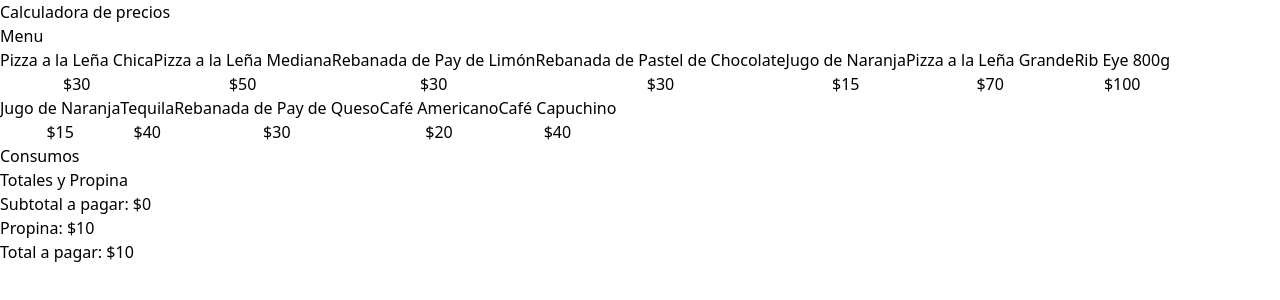
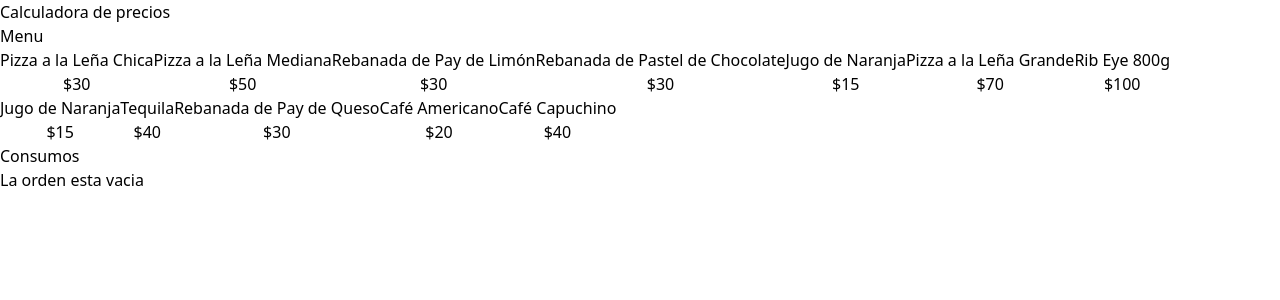
Before and after one commit to DanielaCode/03-tip-calculator, a React (Vite) app: page / in a window 1280 px wide. Shown: the top 300 px of the page. Built offline with nearby package versions, Linux system fonts and the light colour scheme.

Commit message:
Adding the tip component and calculating the totals of the order

```diff
--- a/src/App.tsx
+++ b/src/App.tsx
@@ -2,26 +2,38 @@ import useOrder from "./Hooks/useOrder";
 import MenuItem from "./components/MenuItem";
 import OrderContent from "./components/OrderContent";
 import OrderTotals from "./components/OrderTotals";
-import {menuItems} from "./data/db";
+import TipForm from "./components/TipForm";
+import { menuItems } from "./data/db";
 
 function App() {
-  const {addItem,removeItem,order} = useOrder();
+  const { addItem, removeItem, order, tip, setTip, placeOrder } = useOrder();
   return (
     <>
       <header className="bg-sky-400 py-5">
-        <h1 className="text-center text-3xl font-black">Calculadora de precios</h1>
+        <h1 className="text-center text-3xl font-black">
+          Calculadora de precios
+        </h1>
       </header>
       <main className="max-w-7xl mx-auto py-20 grid md:grid-cols-2">
         <div className="px-5">
           <h2 className="text-3xl font-black py-4">Menu</h2>
           <div className="space-y-3">
-            {menuItems.map((e)=><MenuItem key={e.id} item={e} addItem = {addItem}/>)}
+            {menuItems.map((e) => (
+              <MenuItem key={e.id} item={e} addItem={addItem} />
+            ))}
           </div>
         </div>
-        <div className="border-dashed border-2 border-sky-400 px-5 rounded-md">
+        <div className="border-dashed border-2 border-sky-400 px-5 rounded-md space-y-10">
           <h2 className="text-3xl font-black py-4">Consumos</h2>
-          <OrderContent order={order} removeItem={removeItem}/>
-          <OrderTotals order={order}/>
+          {order.length > 0 ? (
+            <>
+              <OrderContent order={order} removeItem={removeItem} />
+              <TipForm setTip={setTip} />
+              <OrderTotals order={order} tip={tip} placeOrder={placeOrder} />
+            </>
+          ) : (
+            <p className="text-center">La orden esta vacia</p>
+          )}
         </div>
       </main>
     </>
--- a/src/Hooks/useOrder.ts
+++ b/src/Hooks/useOrder.ts
@@ -3,7 +3,7 @@ import type { MenuItem, OrderItem } from "../types";
 
 function useOrder() {
   const [order, setOrder] = useState<OrderItem[]>([]);
-
+  const [tip, setTip] = useState(0);
   function addItem(item: MenuItem) {
     //check if the item exist in the state
     const itemExist = order.find((e) => e.id === item.id);
@@ -24,10 +24,18 @@ function useOrder() {
     setOrder(updatedOrder);
   }
 
+  function placeOrder(){
+    setOrder([]);
+    setTip(0);
+  }
+
   return {
     order,
+    tip,
+    setTip,
     addItem,
     removeItem,
+    placeOrder
   };
 }
 
--- a/src/components/OrderContent.tsx
+++ b/src/components/OrderContent.tsx
@@ -6,7 +6,7 @@ type OrderContentProps = {
 };
 function OrderContent({ order, removeItem }: OrderContentProps) {
   return (
-    <>
+    <div>
       {order.map((e) => (
         <div key={e.id} className="flex justify-between items-center my-4">
           <div>
@@ -22,7 +22,7 @@ function OrderContent({ order, removeItem }: OrderContentProps) {
           </button>
         </div>
       ))}
-    </>
+    </div>
   );
 }
 
--- a/src/components/OrderTotals.tsx
+++ b/src/components/OrderTotals.tsx
@@ -3,20 +3,30 @@ import type { OrderItem } from "../types"
 
 type OrderTotalsProps={
     order:OrderItem[]
+    tip:number
+    placeOrder:()=>void
 }
 
-function OrderTotals({order}:OrderTotalsProps) {
-    const totalOrer = useMemo(()=>order.reduce((total,e)=>total+(e.price*e.quantity),0),[order]);
-
+function OrderTotals({order, tip, placeOrder}:OrderTotalsProps) {
+    const totalOrder = useMemo(()=>order.reduce((total,e)=>total+(e.price*e.quantity),0),[order]);
+    const totalProp = useMemo(()=>tip*totalOrder,[tip,order]);
+    const total = useMemo(()=>totalOrder+totalProp,[order,tip]);
   return (
-    <>
+    <div>
         <h3 className="font-black text-2xl">Totales y Propina</h3>
-        <div className="my-4">
-            <p>Subtotal a pagar: <span className="font-black">${totalOrer}</span></p>
-            <p>Propina: <span className="font-black">$10</span></p>
-            <p>Total a pagar: <span className="font-black">$10</span></p>
+        <div>
+            <p>Subtotal a pagar: <span className="font-black">${totalOrder}</span></p>
+            <p>Propina: <span className="font-black">${totalProp}</span></p>
+            <p>Total a pagar: <span className="font-black">${total}</span></p>
         </div>
-    </>
+        <button
+            className="w-full bg-black text-white font-black p-4 mt-4 disabled:opacity-10"
+            disabled = {total === 0}
+            onClick={placeOrder}
+            >
+            Guardar orden
+        </button>
+    </div>
   )
 }
 
--- /dev/null
+++ b/src/components/TipForm.tsx
@@ -0,0 +1,40 @@
+const tipOptions = [
+    {
+      id: 'tip-10',
+      value: .10,
+      label: '10%'
+    },
+    {
+      id: 'tip-20',
+      value: .20,
+      label: '20%'
+    },
+    {
+      id: 'tip-50',
+      value: .50,
+      label: '50%'
+    },
+]
+
+type TipFormProps = {
+    setTip:React.Dispatch<React.SetStateAction<number>>
+}
+function TipForm({setTip}:TipFormProps) {
+  return (
+    <div>
+        <h3 className="font-black text-2xl">Propina</h3>
+        <form>
+            {tipOptions.map((e)=>
+                (
+                    <div className="flex gap-2" key={e.id}>
+                        <label htmlFor={e.id}>{e.label}</label>
+                        <input type="radio" name="tip" id={e.id} value={e.value} onChange={(evt)=> setTip(+evt.target.value)}/>
+                    </div>
+                )
+            )}
+        </form>
+    </div>
+  )
+}
+
+export default TipForm
```
